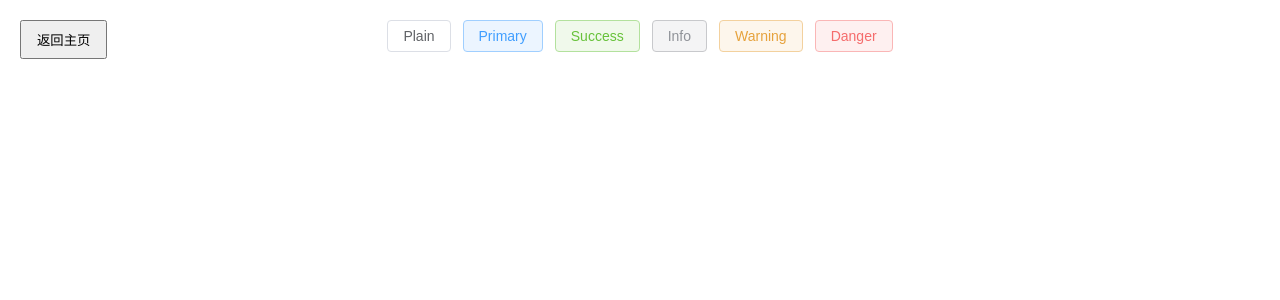
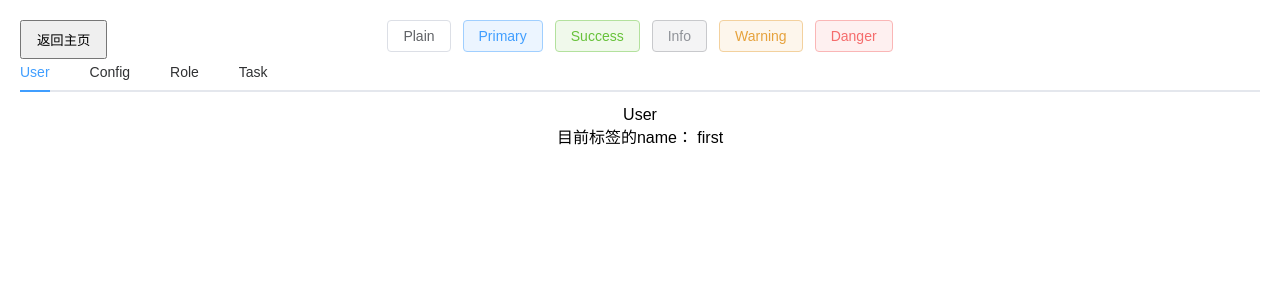
Before and after one commit to yikousu/demo-test-front, a Vue app: page /elementsPlusDemo in a window 1280 px wide. Shown: the top 300 px of the page. Built offline with nearby package versions, Linux system fonts and the light colour scheme; a small style sheet from the web is missing.

Commit message:
feat: ElementsPlus tab

```diff
--- a/src/views/ElementsPlusDemo.vue
+++ b/src/views/ElementsPlusDemo.vue
@@ -9,12 +9,28 @@
       <el-button type="warning" plain>Warning</el-button>
       <el-button type="danger" plain>Danger</el-button>
     </div>
+
+    <div>
+      <el-tabs v-model="activeName" class="demo-tabs" @tab-click="handleClick">
+        <el-tab-pane label="User" name="first">User</el-tab-pane>
+        <el-tab-pane label="Config" name="second">Config</el-tab-pane>
+        <el-tab-pane label="Role" name="third">Role</el-tab-pane>
+        <el-tab-pane label="Task" name="fourth">Task</el-tab-pane>
+      </el-tabs>
+      目前标签的name：
+      {{ activeName }}
+    </div>
   </div>
 </template>
 
-<script setup>
+<script setup lang="ts">
+import { ref } from "vue";
 import { useRouter } from "vue-router";
-
+import type { TabsPaneContext } from "element-plus";
+const activeName = ref("first");
+const handleClick = (tab: TabsPaneContext, event: Event) => {
+  console.log(tab, event);
+};
 const router = useRouter();
 
 const goBack = () => {
@@ -46,4 +62,11 @@ h1 {
   margin-top: 60px;
   /* 避免标题和返回按钮重叠 */
 }
+
+.demo-tabs > .el-tabs__content {
+  padding: 32px;
+  color: #6b778c;
+  font-size: 32px;
+  font-weight: 600;
+}
 </style>
```
